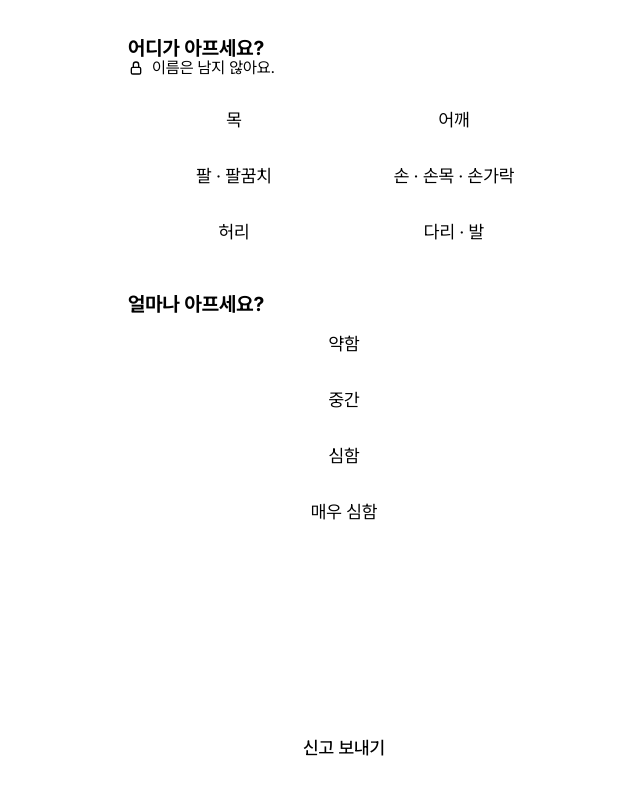
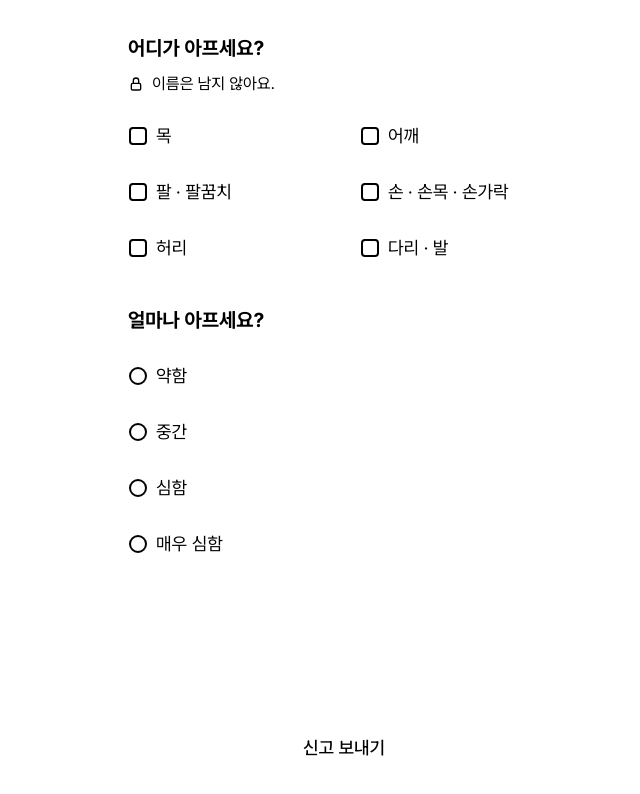
Before and after one commit to m2nwo079/deullim, a Next.js app in the folder web/: page /preview/worker/pain in a window 1280 px wide. Shown: the top 794 px of the page, without its empty margins (296-936 px from the left). Built offline with nearby package versions, Linux system fonts and the light colour scheme.

Commit message:
feat(ui): turn single and multiple choices into borderless lists
SegmentedControl becomes a radio list and ChoiceChipGrid a checkbox list.

```diff
--- a/web/src/components/choice-chip-grid.tsx
+++ b/web/src/components/choice-chip-grid.tsx
@@ -12,7 +12,7 @@ type ChoiceChipGridProps = {
   loading?: boolean;
 };
 
-/** Pick any number of options. Chips are 48px tall; selection shows as border and text color. */
+/** Pick any number of options, as a two-column checkbox list with 48px rows. */
 export function ChoiceChipGrid({
   defaultSelected = [],
   disabled = false,
@@ -25,7 +25,7 @@ export function ChoiceChipGrid({
       defaultChecked={defaultSelected}
       disabled={disabled}
       loading={loading}
-      layout="grid grid-cols-2 gap-1"
+      layout="grid grid-cols-2 gap-x-4 gap-y-1"
       size="worker"
       {...rest}
     />
--- a/web/src/components/choice-field.tsx
+++ b/web/src/components/choice-field.tsx
@@ -27,26 +27,27 @@ type ChoiceFieldProps = {
   describedBy?: string;
 };
 
+// Legend and description use margins: a rendered legend is not a flex item, so gap misses it.
+// Gap below a label: 16px for worker size, 8px for console (docs/components.md "간격").
 const SIZE = {
   worker: {
-    fieldset: "gap-2",
     legend: "text-title-sm font-bold",
-    option: "min-h-6 justify-center text-center text-body-lg",
+    gap: "mb-2",
+    row: "min-h-6 text-body-lg",
+    mark: 20,
   },
   console: {
-    fieldset: "gap-1",
     legend: "text-small font-medium",
-    option: "min-h-5 justify-start text-left text-body",
+    gap: "mb-1",
+    row: "min-h-5 text-body",
+    mark: 16,
   },
 } as const;
 
-const OPTION =
-  "flex h-full items-center rounded-control border px-2 py-1 transition-colors duration-(--motion-fast) ease-standard peer-focus-visible:outline-2 peer-focus-visible:outline-offset-2 peer-focus-visible:outline-focus-ring";
-
-const ENABLED =
-  "cursor-pointer border-border-strong bg-surface text-text hover:bg-surface-muted active:bg-surface-sunken peer-checked:border-primary peer-checked:font-medium peer-checked:text-primary";
-
-const DISABLED = "cursor-not-allowed border-transparent bg-surface-sunken text-text-disabled";
+// A row is the mark and the label with no box around it; the whole row is the press target.
+// Checked shows as a filled mark and bold text, focus as a ring outside the row.
+const ROW =
+  "-mx-1 flex h-full items-center gap-1 rounded-control px-1 peer-checked:font-bold peer-focus-visible:outline-2 peer-focus-visible:outline-offset-2 peer-focus-visible:outline-focus-ring";
 
 export function ChoiceField({
   type,
@@ -68,13 +69,14 @@ export function ChoiceField({
       disabled={disabled || loading}
       aria-busy={loading || undefined}
       aria-describedby={[descriptionId, describedBy].filter(Boolean).join(" ") || undefined}
-      className={`flex flex-col ${SIZE[size].fieldset}`}
     >
-      <legend className={SIZE[size].legend}>{legend}</legend>
+      <legend className={`${SIZE[size].legend} ${description ? "mb-1" : SIZE[size].gap}`}>
+        {legend}
+      </legend>
       {description ? (
         <p
           id={descriptionId}
-          className="-mt-1 flex items-center gap-1 text-body text-text-secondary"
+          className={`flex items-center gap-1 text-body text-text-secondary ${SIZE[size].gap}`}
         >
           {descriptionIcon ? <Icon name={descriptionIcon} size={16} /> : null}
           {description}
@@ -82,7 +84,7 @@ export function ChoiceField({
       ) : null}
       <div className={layout}>
         {options.map(normalize).map(({ value, label }) => (
-          <label key={value} className="relative">
+          <label key={value} className="group relative">
             <input
               type={type}
               name={name}
@@ -91,14 +93,66 @@ export function ChoiceField({
               className="peer sr-only"
             />
             <span
-              className={`${OPTION} ${SIZE[size].option} ${disabled && !loading ? DISABLED : ENABLED}`}
+              className={`${ROW} ${SIZE[size].row} ${disabled && !loading ? "cursor-not-allowed text-text-disabled" : "cursor-pointer text-text"}`}
             >
+              <ChoiceMark type={type} size={SIZE[size].mark} />
               {label}
             </span>
           </label>
         ))}
       </div>
-      {loading ? <p className="text-body text-text-secondary">처리 중</p> : null}
+      {loading ? <p className="mt-1 text-body text-text-secondary">처리 중</p> : null}
     </fieldset>
   );
 }
+
+/**
+ * Radio: a circle filled in the middle when checked. Checkbox: a square filled with a check.
+ * Drawn as SVG at icon sizes (16 or 20px) so no off-grid size classes are needed.
+ */
+function ChoiceMark({ type, size }: { type: "radio" | "checkbox"; size: 16 | 20 }) {
+  return (
+    <svg
+      aria-hidden="true"
+      focusable="false"
+      width={size}
+      height={size}
+      viewBox="0 0 20 20"
+      className="shrink-0 text-text-secondary group-has-checked:text-primary group-has-disabled:text-text-disabled"
+    >
+      {type === "radio" ? (
+        <>
+          <circle cx="10" cy="10" r="8" fill="none" stroke="currentColor" strokeWidth="2" />
+          <circle
+            cx="10"
+            cy="10"
+            r="4"
+            fill="currentColor"
+            className="opacity-0 group-has-checked:opacity-100"
+          />
+        </>
+      ) : (
+        <>
+          <rect
+            x="2"
+            y="2"
+            width="16"
+            height="16"
+            rx="3"
+            stroke="currentColor"
+            strokeWidth="2"
+            className="fill-transparent group-has-checked:fill-current"
+          />
+          <path
+            d="M6 10.5l2.5 2.5L14 7.5"
+            fill="none"
+            strokeWidth="2"
+            strokeLinecap="round"
+            strokeLinejoin="round"
+            className="stroke-on-primary opacity-0 group-has-checked:opacity-100"
+          />
+        </>
+      )}
+    </svg>
+  );
+}
--- a/web/src/components/segmented-control.tsx
+++ b/web/src/components/segmented-control.tsx
@@ -21,7 +21,7 @@ type SegmentedControlProps = {
   describedBy?: string;
 };
 
-/** Pick exactly one option. Worker size: at least 48px tall; console size: 40px, like TextField. */
+/** Pick exactly one option, as a radio list. Worker rows: at least 48px tall; console rows: 40px. */
 export function SegmentedControl({
   defaultValue,
   disabled = false,
@@ -39,10 +39,10 @@ export function SegmentedControl({
       size={size}
       layout={
         orientation === "vertical"
-          ? "grid grid-cols-1 gap-1"
+          ? "flex flex-col gap-1"
           : orientation === "grid"
-            ? "grid grid-cols-2 gap-1 sm:grid-cols-3"
-            : "grid auto-cols-fr grid-flow-col gap-1"
+            ? "grid grid-cols-2 gap-x-4 gap-y-1 sm:grid-cols-3"
+            : "flex flex-wrap gap-x-4 gap-y-1"
       }
       {...rest}
     />
```
